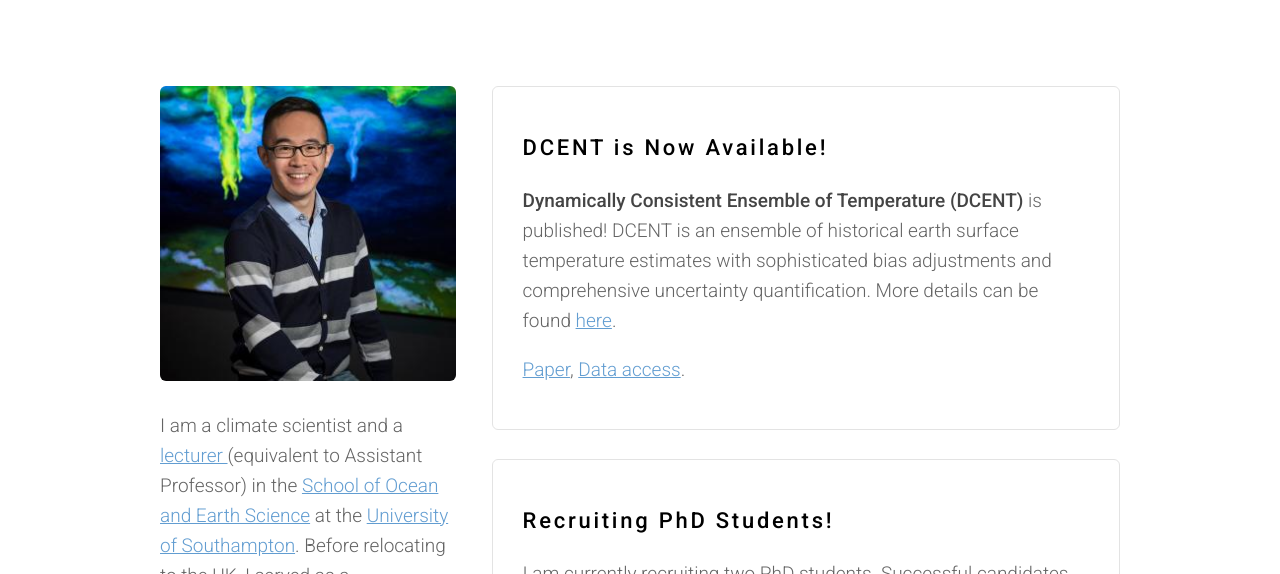
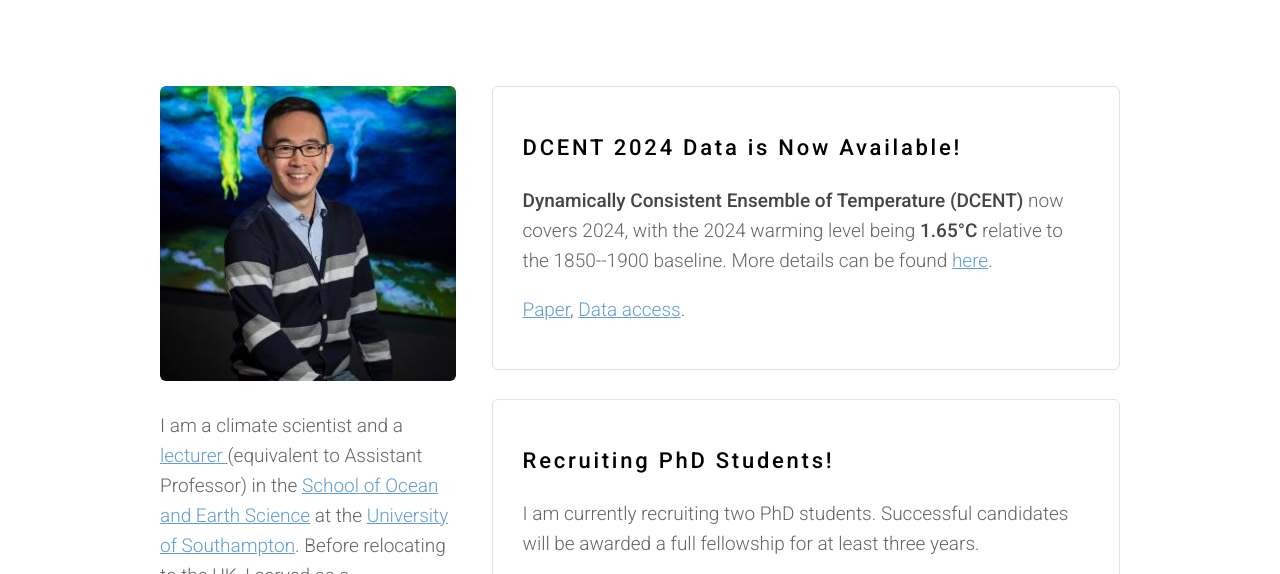
Before and after one commit to duochanatharvard/duochanatharvard.github.io, a plain HTML site: page index.html in a window 1280 px wide. Shown: the part 226-800 px from the top of the page. Drawn offline with Linux system fonts and the light colour scheme; files whose address does not match are found by name.

Commit message:
DCENT(2024) Update

```diff
--- a/index.html
+++ b/index.html
@@ -118,12 +118,12 @@
 
 						<section class="special box" style="text-align: left">
 
-							<p><h2><B style="color:rgb(0,0,0)">DCENT is Now Available!</B></h2></p>
+							<p><h2><B style="color:rgb(0,0,0)">DCENT 2024 Data is Now Available!</B></h2></p>
 
 							<p>
-								<B>Dynamically Consistent Ensemble of Temperature (DCENT)</B> is published!
-								DCENT is an ensemble of historical earth surface temperature estimates with
-								sophisticated bias adjustments and comprehensive uncertainty quantification.
+								<B>Dynamically Consistent Ensemble of Temperature (DCENT)</B> now covers 2024, with the 2024
+								warming level being <b>1.65°C</b> relative to the 1850--1900 baseline.
+
 								More details can be found <a href="research_01_DCENT.html">here</a>.
 								</p><p>
 								<a href="https://doi.org/10.1038/s41597-024-03742-x">Paper</a>,
```
Also changed, not shown: research_01_DCENT.html (+1 -1 lines).
